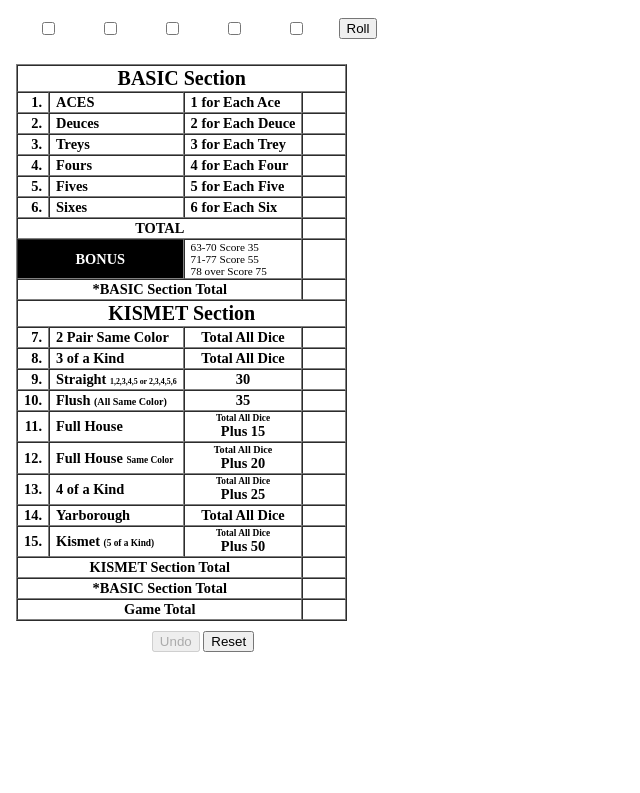
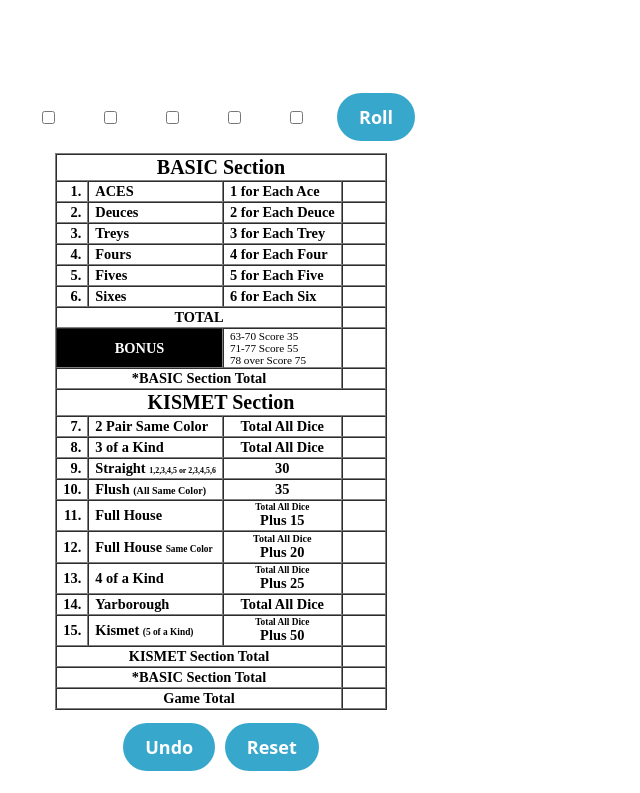
Before and after one commit to rbarthen/tu_hackathon, a plain HTML site: page kismet.html in a window 1280 px wide. Shown: the part 77-870 px from the top of the page, without its empty margins (0-640 px from the left). Before the commit the page ends 800 px from the top, so only its background shows below. Drawn offline with Linux system fonts and the light colour scheme.

Commit message:
Added styling to Kismet game

```diff
--- a/kismet.html
+++ b/kismet.html
@@ -1,3 +1,7 @@
+<html>
+ <head>
+  <title>Dice Roll</title>
+
 <script language="JavaScript">
 var rolls = 0;
 var basicComplete=false;
@@ -351,8 +355,74 @@ function holdDie(src){
 		font-size:0px;
 		background-image:url('kismetDice/Die_6.png');
 	}
+
+	input[type=button]{
+            margin:3px;
+            padding-top:12px;
+            padding-bottom:12px;
+            padding-left:22px;
+            padding-right:22px;
+            /* font-size:15px; */
+            /* font-weight: bold; */
+        }
+
+        /* button */
+        .button {
+            background-color: #38a7cc;
+            border: 0;
+            border-radius: 56px;
+            color: #fff;
+            cursor: pointer;
+            display: inline-block;
+            font-family: system-ui,-apple-system,system-ui,"Segoe UI",Roboto,Ubuntu,"Helvetica Neue",sans-serif;
+            font-size: 18px;
+            font-weight: 600;
+            outline: 0;
+            padding: 16px 21px;
+            position: relative;
+            text-align: center;
+            text-decoration: none;
+            transition: all .3s;
+            user-select: none;
+            -webkit-user-select: none;
+            touch-action: manipulation;
+        }
+
+        .button:before {
+            background-color: initial;
+            background-image: linear-gradient(#fff 0, rgba(255, 255, 255, 0) 100%);
+            border-radius: 125px;
+            content: "";
+            height: 50%;
+            left: 4%;
+            opacity: .5;
+            position: absolute;
+            top: 0;
+            transition: all .3s;
+            width: 92%;
+        }
+
+        .button:hover {
+            box-shadow: rgba(255, 255, 255, .2) 0 3px 15px inset, rgba(0, 0, 0, .1) 0 3px 5px, rgba(0, 0, 0, .1) 0 10px 13px;
+            transform: scale(1.05);
+        }
+
+        @media (min-width: 768px) {
+            .button {
+                padding: 16px 48px;
+            }
+        }
+
+        .logo{
+           width:200px;
+        }
 </style>
 
+</head>
+<body>
+    <div>
+		<img src="images/logo.svg" alt="Credit Scores, Credit Reports &amp; Credit Check" class=" logo">
+	   </div><br/><br/>
 <form action="" name="kismet" id="kismet">
 
 <table>
@@ -373,11 +443,11 @@ function holdDie(src){
 					<td><input type="checkbox" name="Die" value="3"></td>
 					<td><input type="checkbox" name="Die" value="4"></td>
 					<td><input type="checkbox" name="Die" value="5"></td>
-					<td><input type="button" value="Roll" onclick="doRoll()" name="rollButton"></td>
+					<td><input type="button" value="Roll" onclick="doRoll()" name="rollButton" class="button"></td>
 				</tr>
 			</table>					</td>	</tr>
 	<tr>
-		<td>
+		<td align="center">
 			<table cellpadding="1" cellspacing="0" border="1" onclick="setItem(event);">
 				<tr>
 					<td colspan="4" style="font-size:125%; text-align:center;">BASIC Section</td>
@@ -511,9 +581,11 @@ function holdDie(src){
 					<td class="openItem" id="kismetGrandTotal">&nbsp;</td>
 				</tr>
 			</table>
-			<div style="text-align:center;margin-top:10px;"><input type="button" name="UNDO" value="Undo" id="undoButton" onclick="undo();" disabled="true"/> <input type="button" name="Reset" value="Reset" onclick="window.location.reload();"/></div>
+			<div style="text-align:center;margin-top:10px;"><input type="button" name="UNDO" value="Undo" id="undoButton" onclick="undo();" disabled="true" class="button"/> <input type="button" name="Reset" value="Reset" onclick="window.location.reload();" class="button"/></div>
 		</td>
 
 	</tr>
 </table>
 </form>
+</body>
+</html>
```
